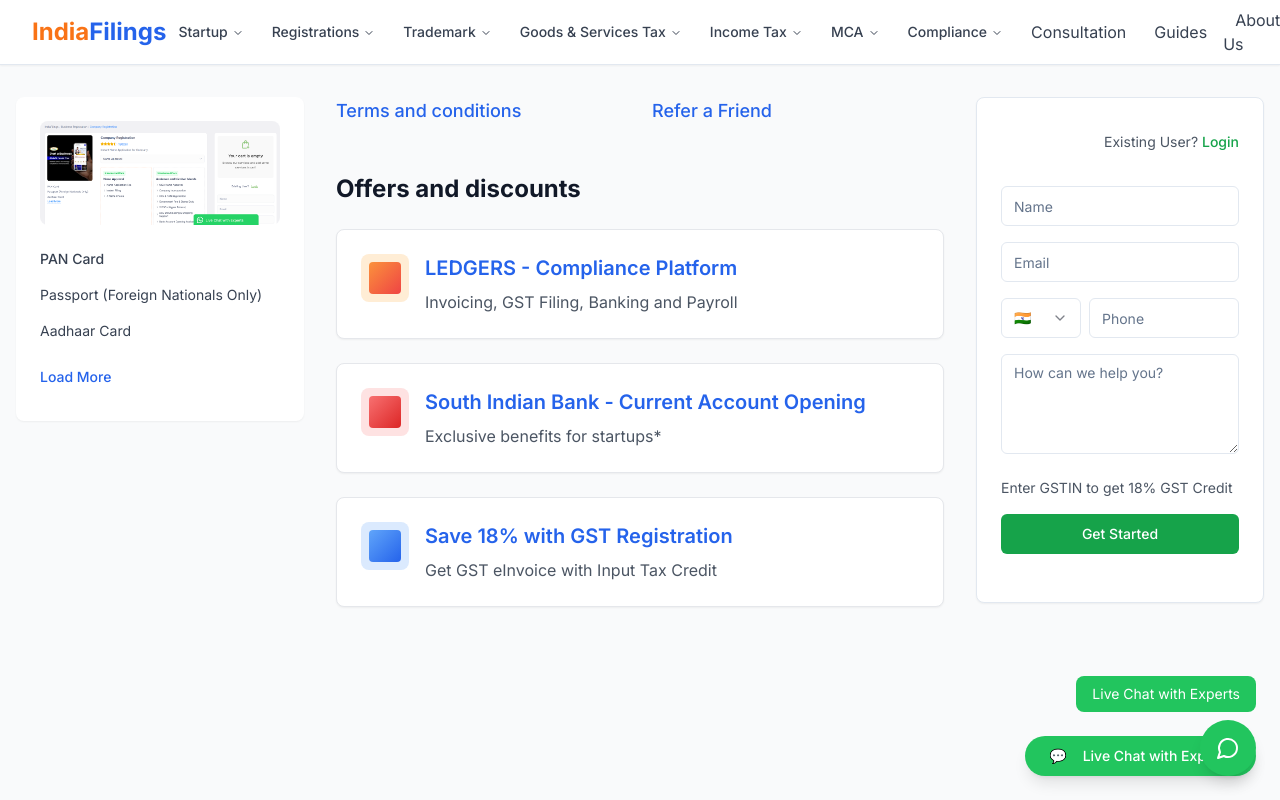
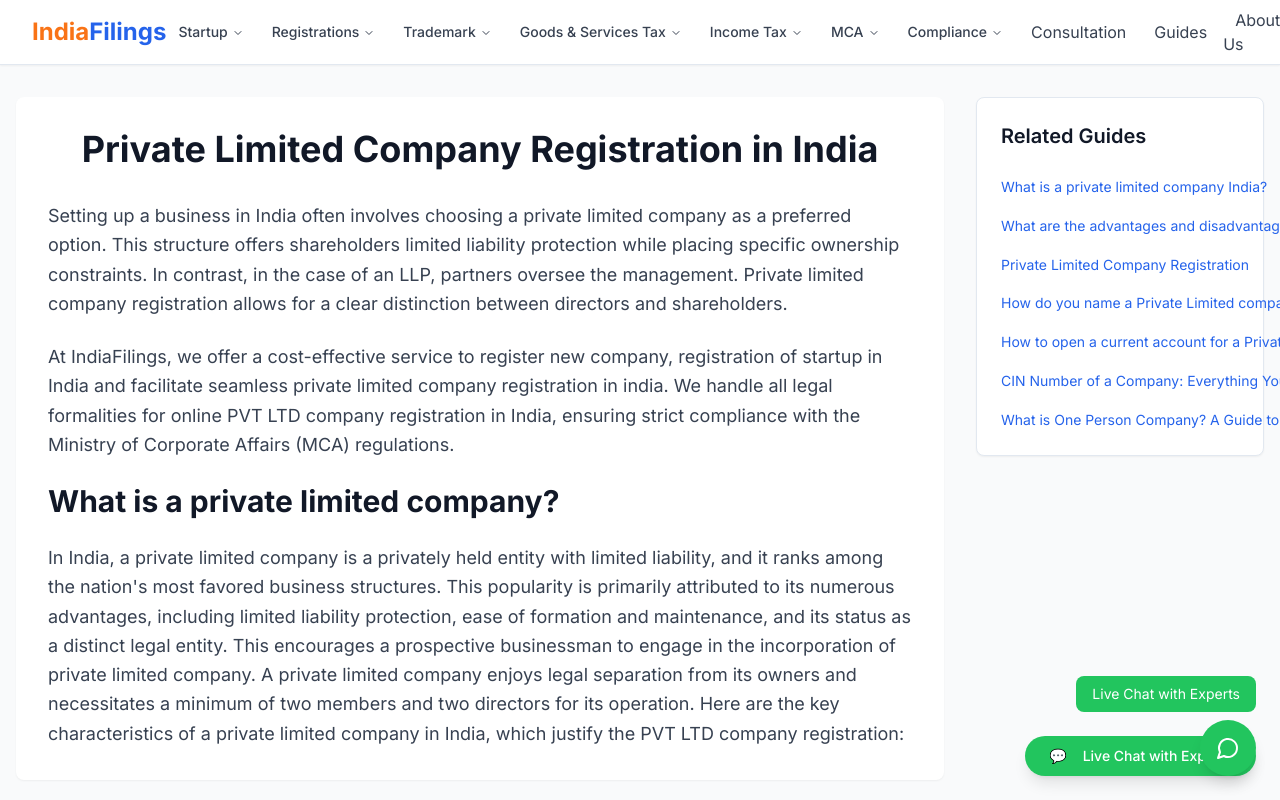
Before and after one commit to deffotech/indiafilings-replica-clone, a React (Vite) app: page / in a window 1280 px wide. Shown: the top 800 px of the page. Built offline with nearby package versions, Linux system fonts and the light colour scheme.

Commit message:
feat: Implement homepage layout
Recreate the homepage layout based on the provided image.

```diff
--- a/src/components/CompanyRegistrationPage.tsx
+++ b/src/components/CompanyRegistrationPage.tsx
@@ -2,156 +2,78 @@
 import React from 'react';
 import { Card, CardContent } from '@/components/ui/card';
 import { Button } from '@/components/ui/button';
-import { Input } from '@/components/ui/input';
-import { Textarea } from '@/components/ui/textarea';
-import { Select, SelectContent, SelectItem, SelectTrigger, SelectValue } from '@/components/ui/select';
 
 const CompanyRegistrationPage = () => {
+  const relatedGuides = [
+    "What is a private limited company India?",
+    "What are the advantages and disadvantages of a private limited company?",
+    "Private Limited Company Registration",
+    "How do you name a Private Limited company?",
+    "How to open a current account for a Private Limited Company?",
+    "CIN Number of a Company: Everything You Need to Know",
+    "What is One Person Company? A Guide to Private Limited"
+  ];
+
   return (
     <div className="min-h-screen bg-gray-50">
       <div className="max-w-7xl mx-auto px-4 py-8">
         <div className="grid lg:grid-cols-4 gap-8">
-          {/* Left Sidebar - Document Requirements */}
-          <div className="lg:col-span-1">
-            <div className="bg-white rounded-lg shadow-sm">
-              <div className="p-6">
-                <div className="mb-6">
-                  <img
-                    src="/lovable-uploads/b132edba-e6a4-4387-b25a-b8f0fdf97bb6.png"
-                    alt="Start a Business"
-                    className="w-full rounded-lg"
-                  />
-                </div>
+          {/* Main Content */}
+          <div className="lg:col-span-3">
+            <div className="bg-white rounded-lg shadow-sm p-8">
+              <h1 className="text-4xl font-bold text-gray-900 mb-8 text-center">
+                Private Limited Company Registration in India
+              </h1>
 
-                <div className="space-y-4">
-                  <div className="text-sm text-gray-700 font-medium">PAN Card</div>
-                  <div className="text-sm text-gray-700">Passport (Foreign Nationals Only)</div>
-                  <div className="text-sm text-gray-700">Aadhaar Card</div>
-                  <Button variant="link" className="text-blue-600 p-0 text-sm font-medium">
-                    Load More
-                  </Button>
-                </div>
+              <div className="prose max-w-none text-gray-700 space-y-6">
+                <p className="text-lg leading-relaxed">
+                  Setting up a business in India often involves choosing a private limited company as a preferred option. This structure offers
+                  shareholders limited liability protection while placing specific ownership constraints. In contrast, in the case of an LLP,
+                  partners oversee the management. Private limited company registration allows for a clear distinction between directors and
+                  shareholders.
+                </p>
+
+                <p className="text-lg leading-relaxed">
+                  At IndiaFilings, we offer a cost-effective service to register new company, registration of startup in India and facilitate
+                  seamless private limited company registration in india. We handle all legal formalities for online PVT LTD company registration
+                  in India, ensuring strict compliance with the Ministry of Corporate Affairs (MCA) regulations.
+                </p>
+
+                <h2 className="text-3xl font-bold text-gray-900 mt-12 mb-6">
+                  What is a private limited company?
+                </h2>
+
+                <p className="text-lg leading-relaxed">
+                  In India, a private limited company is a privately held entity with limited liability, and it ranks among the nation's most favored
+                  business structures. This popularity is primarily attributed to its numerous advantages, including limited liability protection,
+                  ease of formation and maintenance, and its status as a distinct legal entity. This encourages a prospective businessman to
+                  engage in the incorporation of private limited company. A private limited company enjoys legal separation from its owners and
+                  necessitates a minimum of two members and two directors for its operation. Here are the key characteristics of a private
+                  limited company in India, which justify the PVT LTD company registration:
+                </p>
               </div>
             </div>
           </div>
 
-          {/* Main Content */}
-          <div className="lg:col-span-2">
-            <div className="space-y-8">
-              {/* Terms and Conditions / Refer a Friend Section */}
-              <div className="grid md:grid-cols-2 gap-6">
-                <div>
-                  <h3 className="text-blue-600 text-lg font-medium mb-4">Terms and conditions</h3>
-                </div>
-                <div>
-                  <h3 className="text-blue-600 text-lg font-medium mb-4">Refer a Friend</h3>
-                </div>
-              </div>
-
-              {/* Offers and Discounts Section */}
-              <div>
-                <h2 className="text-2xl font-bold text-gray-900 mb-6">Offers and discounts</h2>
-
-                <div className="space-y-6">
-                  {/* LEDGERS Offer */}
-                  <Card className="border border-gray-200 hover:shadow-md transition-shadow">
-                    <CardContent className="p-6">
-                      <div className="flex items-start space-x-4">
-                        <div className="w-12 h-12 bg-orange-100 rounded-lg flex items-center justify-center flex-shrink-0">
-                          <div className="w-8 h-8 bg-gradient-to-br from-orange-400 to-red-500 rounded"></div>
-                        </div>
-                        <div className="flex-1">
-                          <h3 className="text-xl font-semibold text-blue-600 mb-2">
-                            LEDGERS - Compliance Platform
-                          </h3>
-                          <p className="text-gray-600">
-                            Invoicing, GST Filing, Banking and Payroll
-                          </p>
-                        </div>
-                      </div>
-                    </CardContent>
-                  </Card>
-
-                  {/* South Indian Bank Offer */}
-                  <Card className="border border-gray-200 hover:shadow-md transition-shadow">
-                    <CardContent className="p-6">
-                      <div className="flex items-start space-x-4">
-                        <div className="w-12 h-12 bg-red-100 rounded-lg flex items-center justify-center flex-shrink-0">
-                          <div className="w-8 h-8 bg-gradient-to-br from-red-400 to-red-600 rounded"></div>
-                        </div>
-                        <div className="flex-1">
-                          <h3 className="text-xl font-semibold text-blue-600 mb-2">
-                            South Indian Bank - Current Account Opening
-                          </h3>
-                          <p className="text-gray-600">
-                            Exclusive benefits for startups*
-                          </p>
-                        </div>
-                      </div>
-                    </CardContent>
-                  </Card>
-
-                  {/* GST Registration Offer */}
-                  <Card className="border border-gray-200 hover:shadow-md transition-shadow">
-                    <CardContent className="p-6">
-                      <div className="flex items-start space-x-4">
-                        <div className="w-12 h-12 bg-blue-100 rounded-lg flex items-center justify-center flex-shrink-0">
-                          <div className="w-8 h-8 bg-gradient-to-br from-blue-400 to-blue-600 rounded"></div>
-                        </div>
-                        <div className="flex-1">
-                          <h3 className="text-xl font-semibold text-blue-600 mb-2">
-                            Save 18% with GST Registration
-                          </h3>
-                          <p className="text-gray-600">
-                            Get GST eInvoice with Input Tax Credit
-                          </p>
-                        </div>
-                      </div>
-                    </CardContent>
-                  </Card>
-                </div>
-              </div>
-            </div>
-          </div>
-
-          {/* Right Sidebar - Contact Form */}
+          {/* Right Sidebar - Related Guides */}
           <div className="lg:col-span-1">
             <Card className="sticky top-4">
               <CardContent className="p-6">
-                <div className="mb-6">
-                  <div className="text-right text-sm text-gray-600 mb-6">
-                    <span>Existing User? </span>
-                    <Button variant="link" className="text-green-600 p-0 font-medium">Login</Button>
-                  </div>
+                <h3 className="text-xl font-semibold text-gray-900 mb-6">Related Guides</h3>
 
-                  <div className="space-y-4">
-                    <Input placeholder="Name" className="w-full" />
-                    <Input placeholder="Email" type="email" className="w-full" />
-                    <div className="flex space-x-2">
-                      <Select>
-                        <SelectTrigger className="w-20">
-                          <SelectValue placeholder="🇮🇳" />
-                        </SelectTrigger>
-                        <SelectContent>
-                          <SelectItem value="in">🇮🇳 +91</SelectItem>
-                        </SelectContent>
-                      </Select>
-                      <Input placeholder="Phone" className="flex-1" />
-                    </div>
-                    <Textarea
-                      placeholder="How can we help you?"
-                      className="w-full min-h-[100px]"
-                    />
-                  </div>
-
-                  <div className="mt-6">
-                    <p className="text-sm text-gray-600 mb-4">
-                      Enter GSTIN to get 18% GST Credit
-                    </p>
-                    <Button className="w-full bg-green-600 hover:bg-green-700 text-white py-3">
-                      Get Started
+                <div className="space-y-4">
+                  {relatedGuides.map((guide, index) => (
+                    <Button
+                      key={index}
+                      variant="link"
+                      className="text-blue-600 text-left p-0 h-auto text-sm font-normal leading-relaxed hover:underline"
+                      asChild
+                    >
+                      <a href="#" className="block">
+                        {guide}
+                      </a>
                     </Button>
-                  </div>
+                  ))}
                 </div>
               </CardContent>
             </Card>
```
